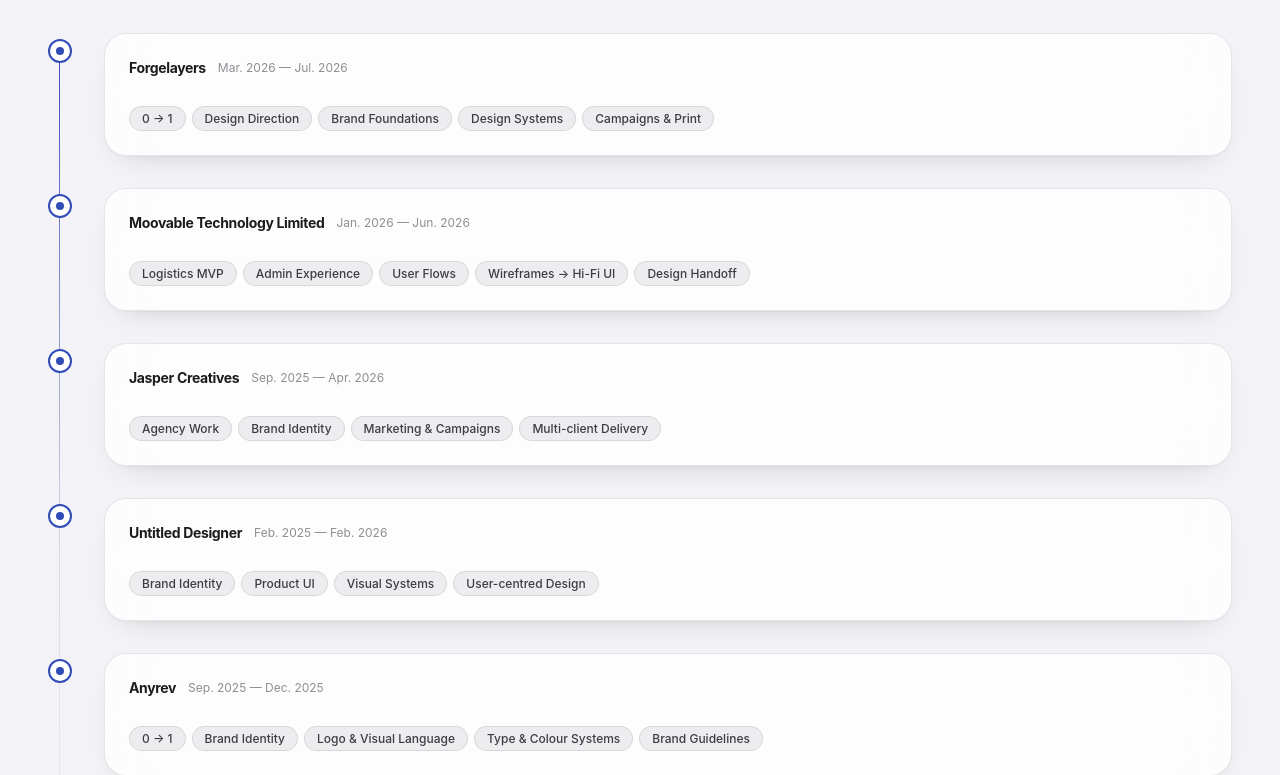
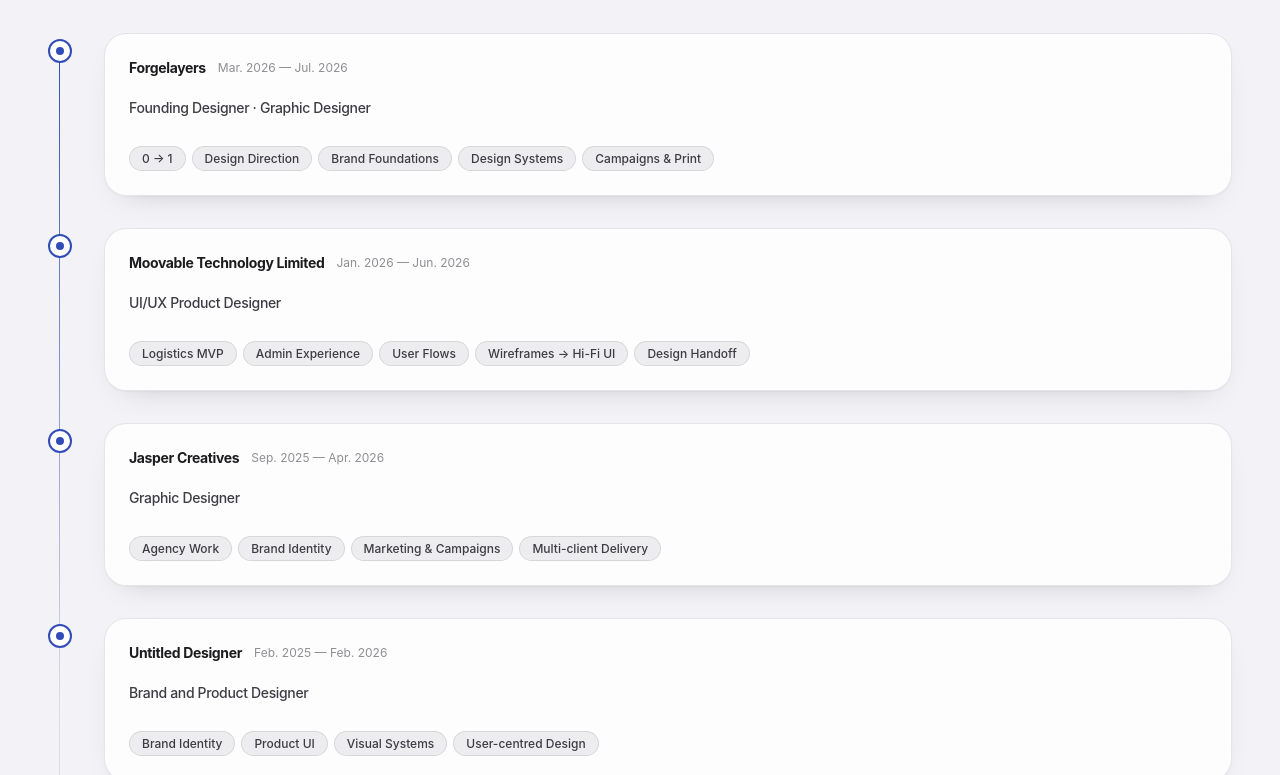
Before and after one commit to Levictor-ai/victor-omolasoye-portfolio, a Next.js app: page /about in a window 1280 px wide. Shown: the part 6005-6780 px from the top of the page. Built offline with nearby package versions, Linux system fonts and the light colour scheme; no server answers.

Commit message:
Add job title to experience cards

```diff
--- a/src/components/ExperienceTimeline.tsx
+++ b/src/components/ExperienceTimeline.tsx
@@ -50,6 +50,9 @@ export function ExperienceTimeline({
                     </p>
                     <span className="text-xs text-ios-tertiary">{exp.period}</span>
                   </div>
+                  <p className="mt-1 text-sm font-medium tracking-tight text-ios-secondary">
+                    {exp.role}
+                  </p>
                   {exp.keywords.length > 0 && (
                     <div className="mt-3 flex flex-wrap gap-1.5">
                       {exp.keywords.map((keyword) => (
```
